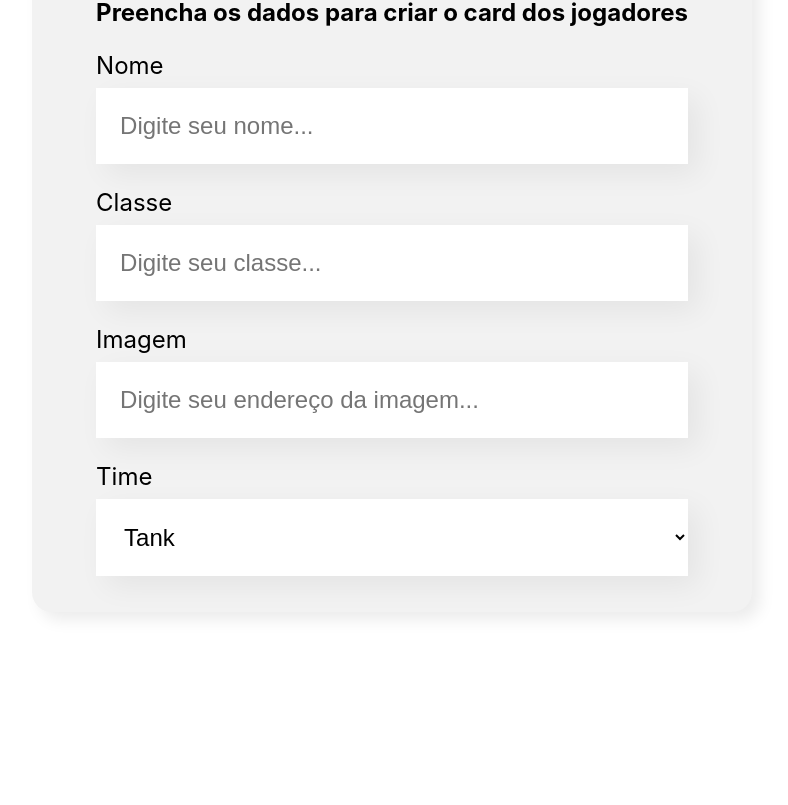
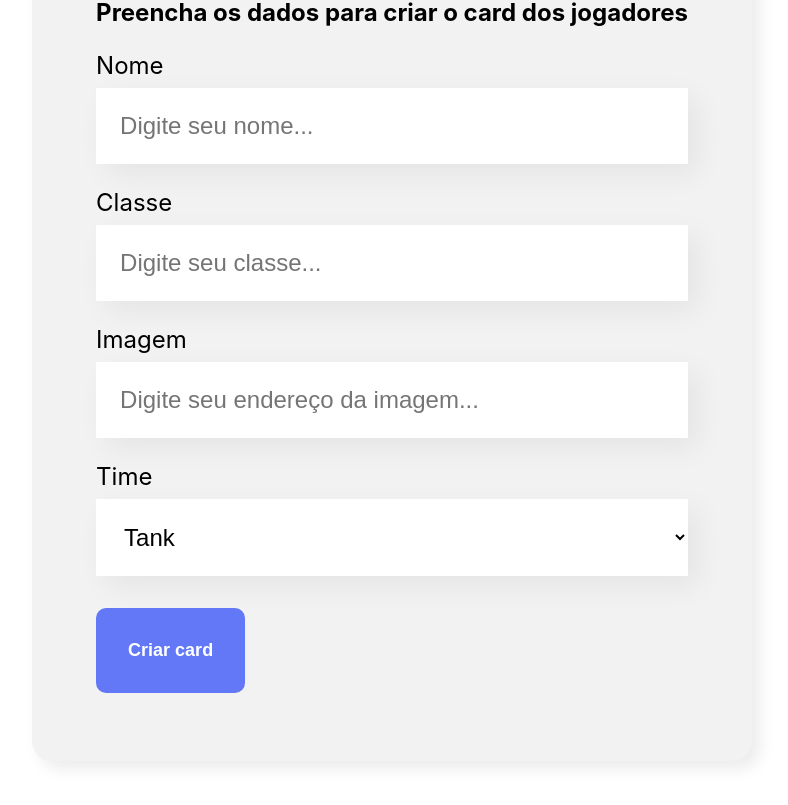
Before and after one commit to alanalveses/organo, a React (Create React App) app: page / in a window 1280 px wide. Shown: the part 636-1441 px from the top of the page, without its empty margins (248-1036 px from the left). Before the commit the page ends 1328 px from the top, so only its background shows below. Built offline with nearby package versions, Linux system fonts and the light colour scheme.

Commit message:
Criando componente "botao"

```diff
--- /dev/null
+++ b/src/componentes/Botao/Botao.css
@@ -0,0 +1,15 @@
+.botao {
+    background-color: #6278f7;
+    border-radius: 10px;
+    font-weight: 700;
+    font-size: 18px;
+    padding: 32px;
+    border: none;
+    cursor: pointer;
+    color: #fff;
+    margin: 32px 0;
+}
+
+.botao:hover {
+    color: #95FFD4;
+}
--- /dev/null
+++ b/src/componentes/Botao/index.js
@@ -0,0 +1,11 @@
+import './Botao.css'
+
+const Botao = (props) => {
+    return (
+        <button className='botao'>
+            {props.children}
+        </button>
+    )
+}
+
+export default Botao
--- a/src/componentes/Formulario/index.js
+++ b/src/componentes/Formulario/index.js
@@ -1,3 +1,4 @@
+import Botao from '../Botao'
 import CampoTexto from '../CampoTexto'
 import ListaSuspensa from '../ListaSuspensa'
 import './Formulario.css'
@@ -20,6 +21,9 @@
             <CampoTexto label="Classe" placeholder='Digite seu classe'/>
             <CampoTexto label="Imagem" placeholder='Digite seu endereço da imagem'/>
             <ListaSuspensa label="Time" itens={times} />
+            <Botao >
+                Criar card
+            </Botao >
             </form>
         </section>
     )
```
